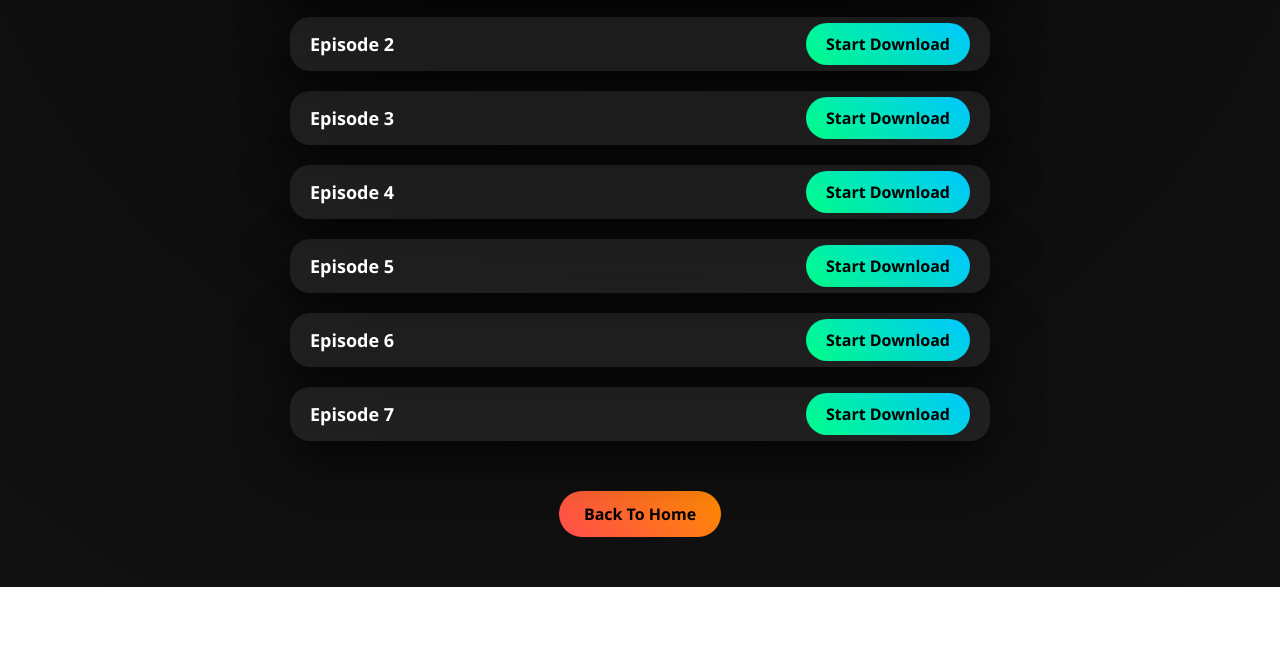
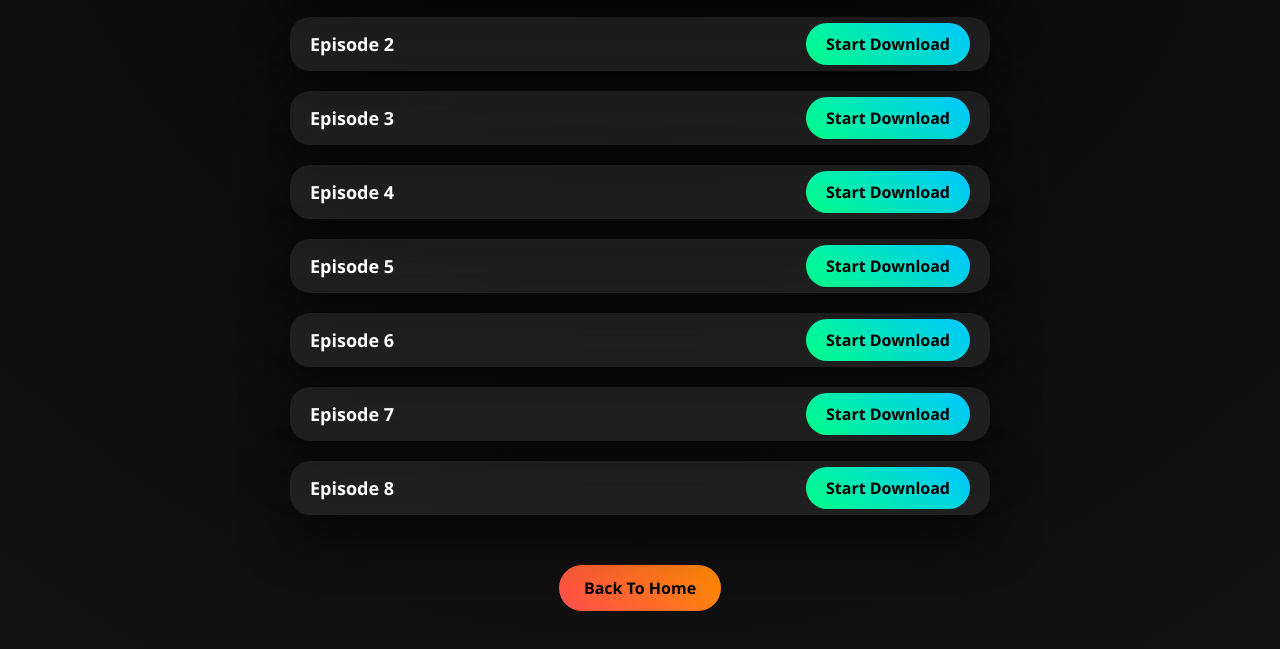
Before and after one commit to skdking007/my-site, a website: page ST5.html in a window 1280 px wide. Shown: the part 251-900 px from the top of the page. Before the commit the page ends 838 px from the top, so only its background shows below. Drawn offline with Linux system fonts and the light colour scheme.

Commit message:
Update ST5.html

```diff
--- a/ST5.html
+++ b/ST5.html
@@ -189,6 +189,14 @@ header{
             <a href="https://cloud.jazzdrive.com.pk/share/WH6JMJF1Q88DWE7B" class="manual-btn" download>Click to Download</a>
         </div>
     </div>
+    <!-- Episode 8-->
+    <div class="episode">
+        <span>Episode 8</span>
+        <div>
+            <a href="https://cloud.jazzdrive.com.pk/share/EXJUYUTDCOQYD8XE" class="download-btn" download>Start Download</a>
+            <a href="https://cloud.jazzdrive.com.pk/share/EXJUYUTDCOQYD8XE" class="manual-btn" download>Click to Download</a>
+        </div>
+    </div>
 
     <a href="index.html" class="back-btn">Back To Home</a>
 
```
